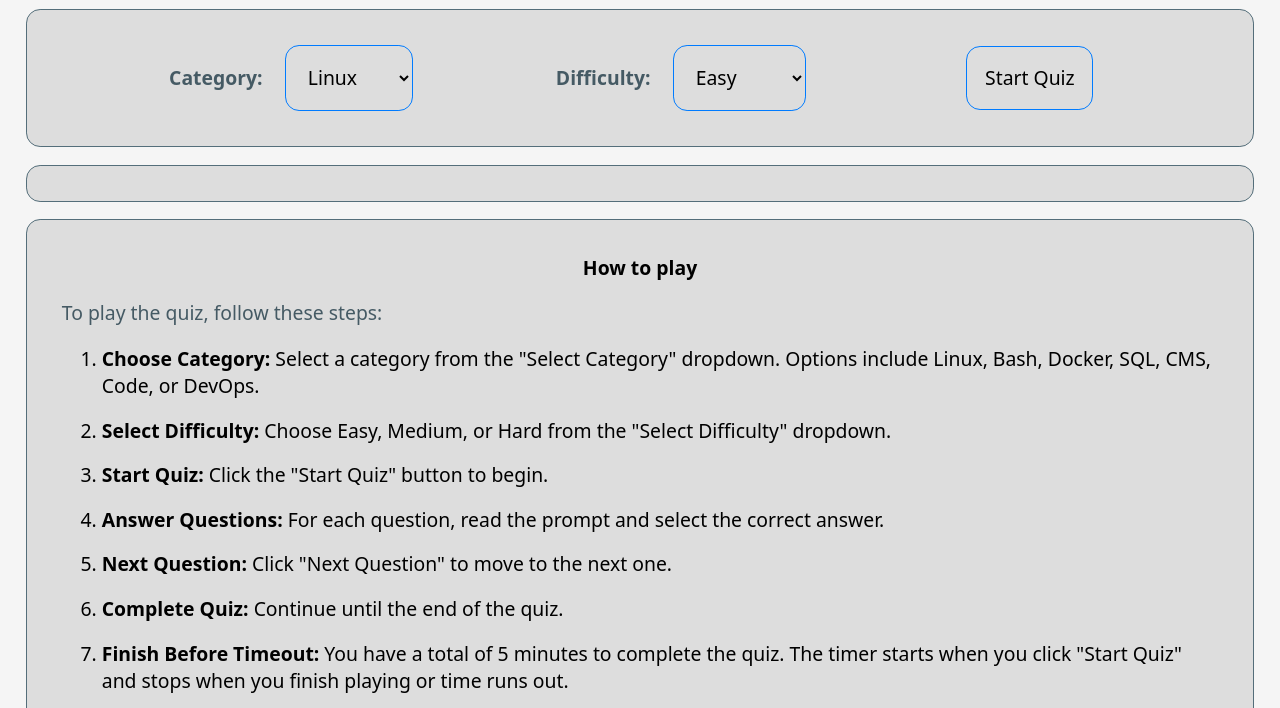
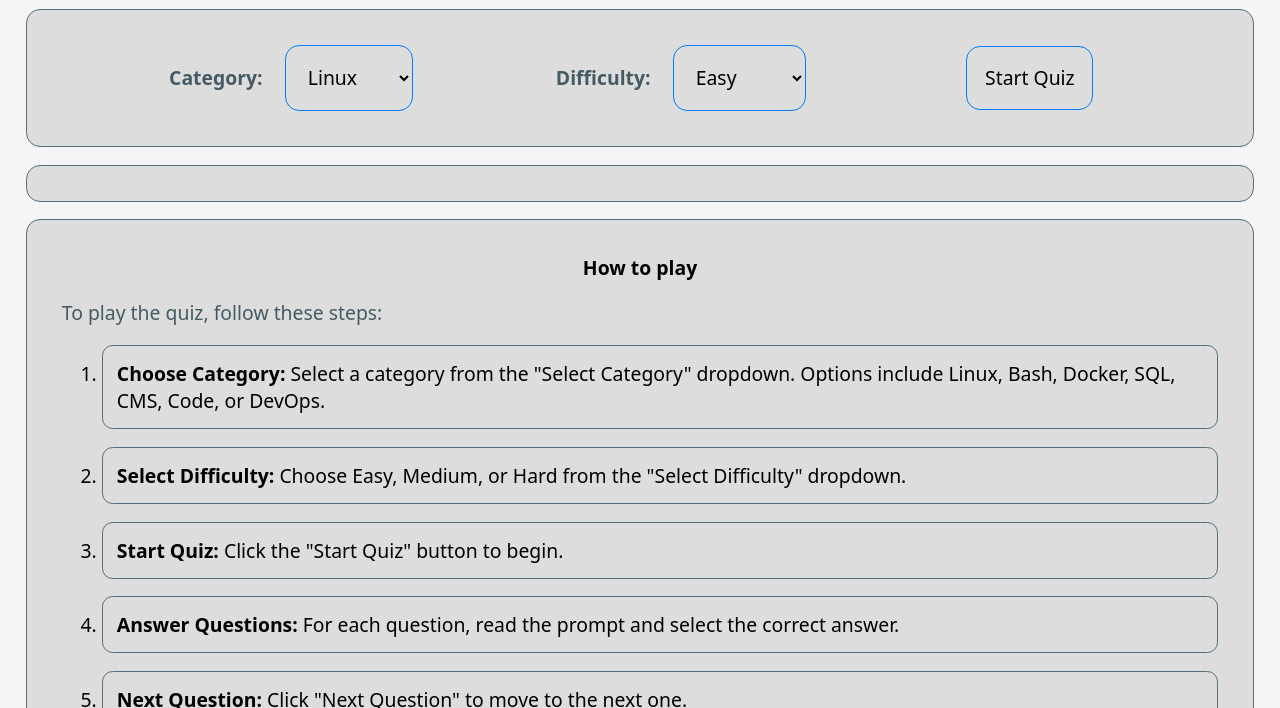
Before and after one commit to LakhindarPal/GeekWiz, a plain HTML site: page index.html in a window 1280 px wide. Shown: the part 70-778 px from the top of the page. Drawn offline with Linux system fonts and the light colour scheme.

Commit message:
added border in li

```diff
--- a/styles.css
+++ b/styles.css
@@ -93,6 +93,9 @@ ul {
 li {
   margin: 1rem;
   text-wrap: pretty;
+  border: 0.5px solid var(--border-color);
+  border-radius: 0.6rem;
+  padding: 0.8rem;
 }
 
 p {
```
